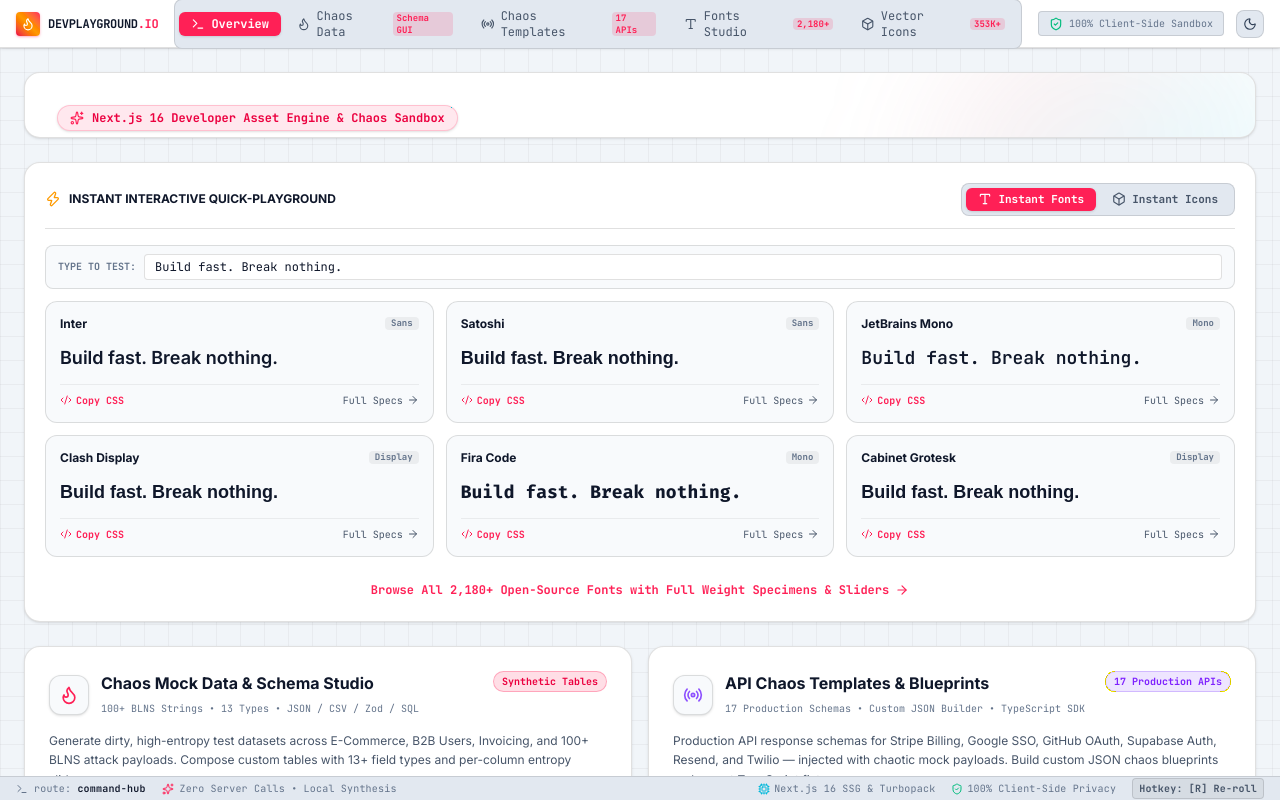
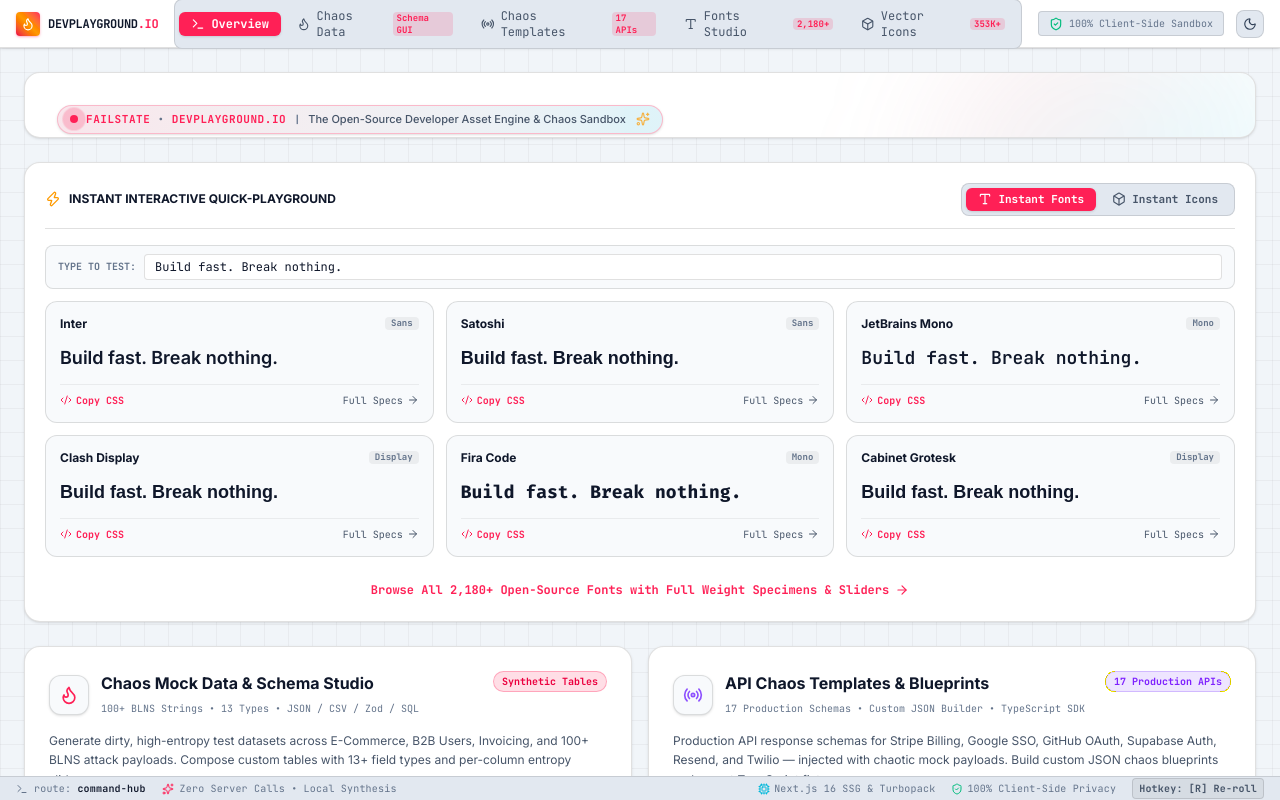
Before and after one commit to allwin-antony/devpantry, a Next.js app: page / in a window 1280 px wide. Built offline with nearby package versions, Linux system fonts and the light colour scheme; a web font is replaced by a local one.

Commit message:
feat: add animated project badge with FailState DevPlayground and tagline

```diff
--- a/src/app/globals.css
+++ b/src/app/globals.css
@@ -168,3 +168,25 @@
   font-size: 10px;
   letter-spacing: 0.02em;
 }
+
+/* Animations */
+@keyframes shimmerGradient {
+  0% { background-position: 0% 50%; }
+  50% { background-position: 100% 50%; }
+  100% { background-position: 0% 50%; }
+}
+
+.animate-shimmer {
+  background-size: 200% 200%;
+  animation: shimmerGradient 6s ease infinite;
+}
+
+@keyframes pingSlow {
+  0% { transform: scale(1); opacity: 0.8; }
+  50% { transform: scale(1.6); opacity: 0; }
+  100% { transform: scale(1); opacity: 0; }
+}
+
+.animate-ping-slow {
+  animation: pingSlow 2.5s cubic-bezier(0, 0, 0.2, 1) infinite;
+}
--- a/src/components/clients/HomeClient.tsx
+++ b/src/components/clients/HomeClient.tsx
@@ -180,9 +180,31 @@
 
         <div className="flex flex-col lg:flex-row items-start lg:items-center justify-between gap-6 relative z-10">
           <div className="max-w-3xl">
-            <div className="inline-flex items-center gap-2 px-3 py-1 rounded-full bg-rose-500/10 border border-rose-500/20 text-rose-600 dark:text-rose-300 text-xs font-bold mb-3 shadow-sm">
-              <Sparkles className="w-3.5 h-3.5 text-rose-500" />
-              <span>Next.js 16 Developer Asset Engine & Chaos Sandbox</span>
+            {/* Project Name & Animated Tagline Badge */}
+            <div className="inline-flex items-center gap-2 px-3 py-1.5 rounded-full bg-[var(--bg-panel-subtle)] border border-rose-500/30 text-xs font-bold mb-4 shadow-sm relative overflow-hidden group">
+              {/* Animated Glowing Shimmer Background */}
+              <div className="absolute inset-0 bg-gradient-to-r from-rose-500/10 via-amber-500/10 via-cyan-500/10 to-rose-500/10 animate-shimmer pointer-events-none" />
+
+              {/* Glowing Pulse Dot */}
+              <div className="relative flex items-center justify-center">
+                <span className="w-2 h-2 rounded-full bg-rose-500 relative z-10" />
+                <span className="absolute w-4 h-4 rounded-full bg-rose-500 animate-ping-slow pointer-events-none" />
+              </div>
+
+              {/* Project Name */}
+              <span className="font-mono text-rose-500 font-extrabold uppercase tracking-wider text-[11px] relative z-10">
+                FAILSTATE <span className="text-[var(--text-muted)] font-normal">•</span> DEVPLAYGROUND.IO
+              </span>
+
+              <span className="hidden sm:inline text-[var(--text-muted)] text-[10px] relative z-10">|</span>
+
+              {/* Tagline */}
+              <span className="text-[var(--text-secondary)] font-sans font-medium text-[11px] hidden sm:inline relative z-10">
+                The Open-Source Developer Asset Engine & Chaos Sandbox
+              </span>
+
+              {/* Sparkle Icon */}
+              <Sparkles className="w-3.5 h-3.5 text-amber-500 animate-pulse ml-0.5 relative z-10" />
             </div>
 
             <h1 className="text-2xl sm:text-3xl md:text-4xl font-extrabold tracking-tight text-[var(--text-primary)] font-sans mb-3 leading-tight">
```
